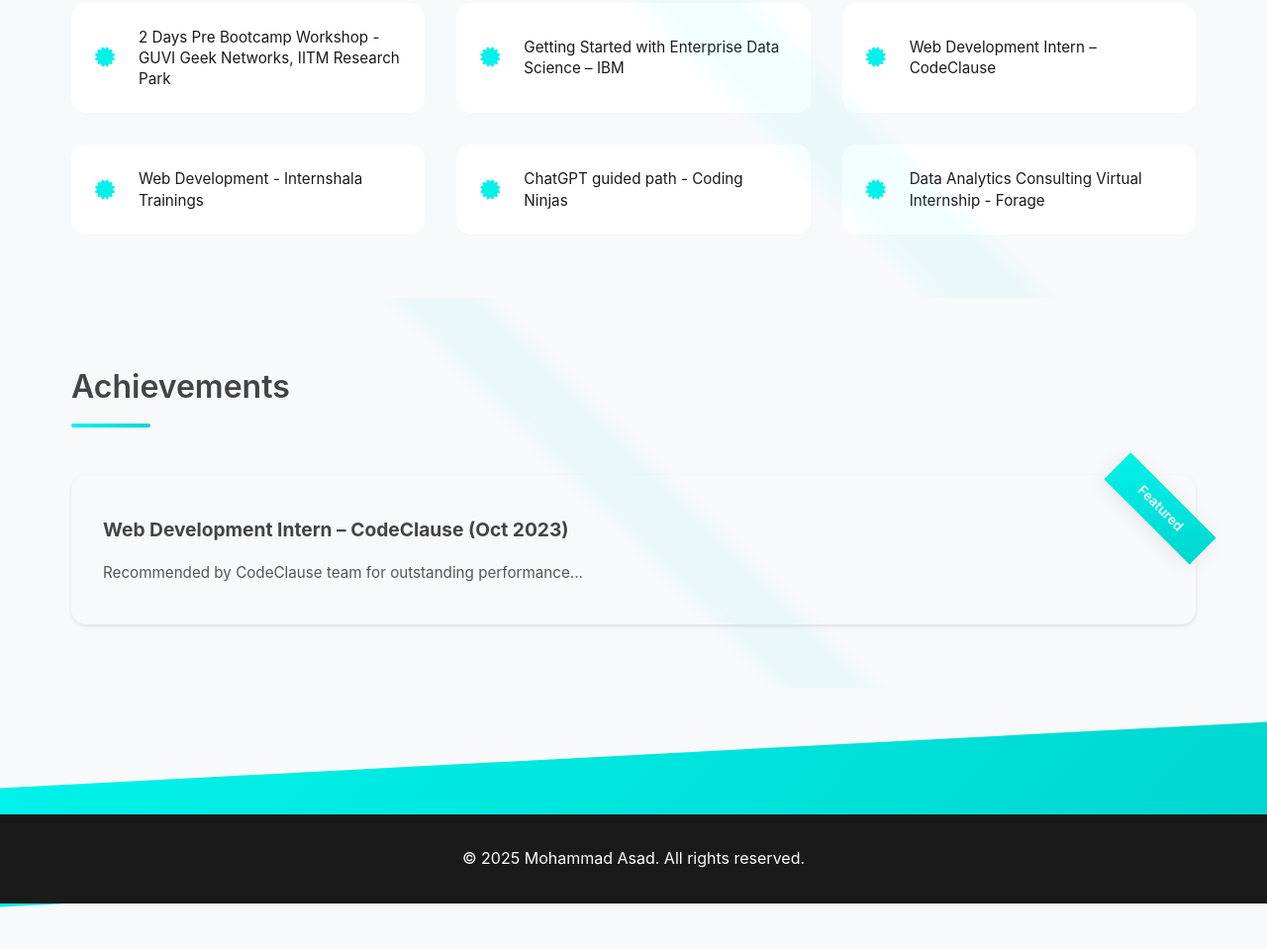
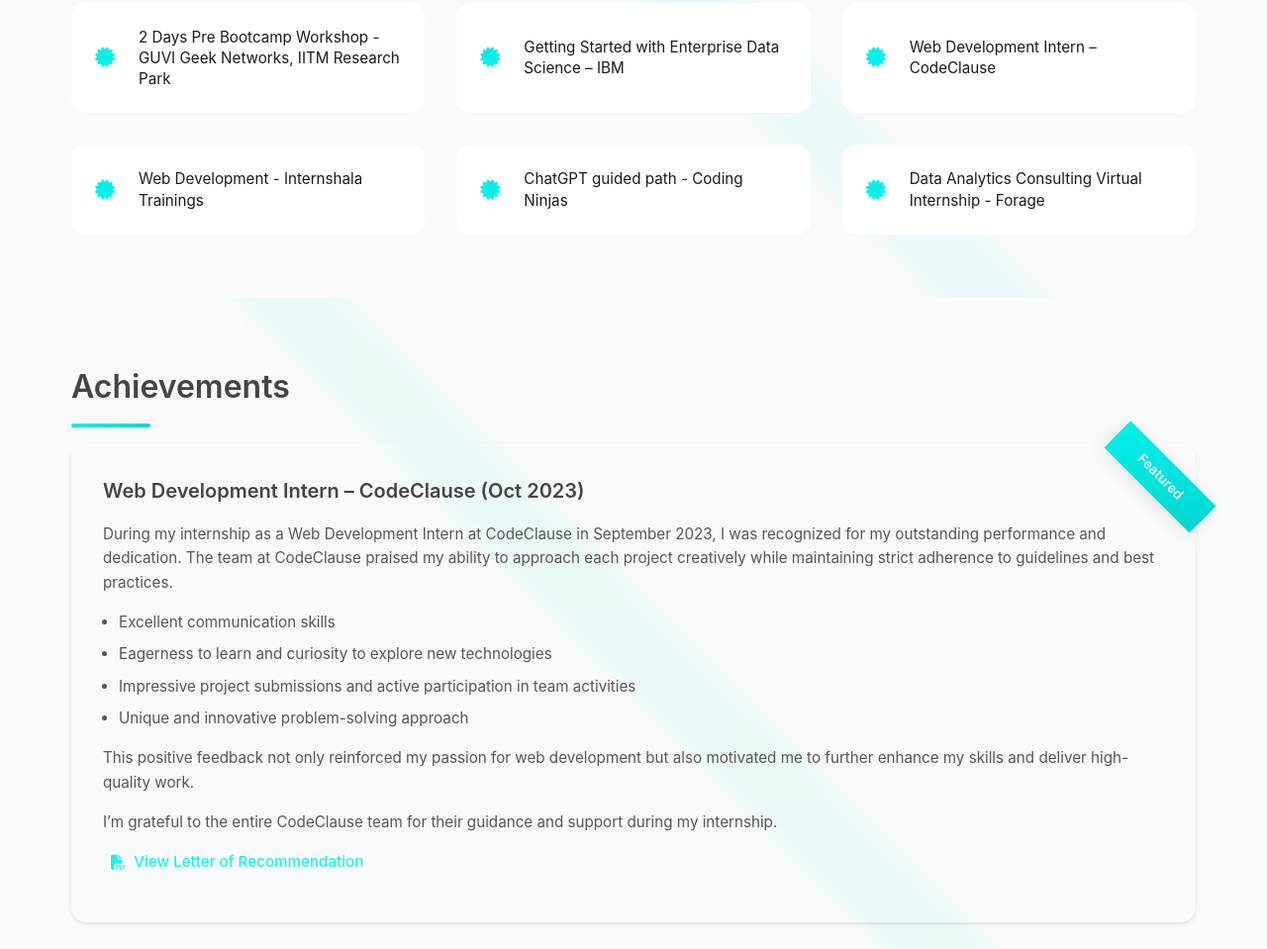
Before and after one commit to mohdasad05/my-portfolio, a plain HTML site: page index.html in a window 1280 px wide. Shown: the part 6973-7932 px from the top of the page at 99% size. Before the commit the page ends 7890 px from the top, so only its background shows below. Drawn offline with Linux system fonts and the light colour scheme; a web font is replaced by a local one.

Commit message:
Added certificates and projects link

```diff
--- a/index.html
+++ b/index.html
@@ -403,51 +403,51 @@
         <section id="certifications" class="certifications">
             <h2>Certifications</h2>
             <div class="certifications-grid">
-                <div class="certification-item">
+                <div class="certification-item" onclick="window.open('certificates/tableau-certificate.pdf', '_blank')">
                     <i class="fas fa-certificate"></i>
                     <span>Tableau – Internshala Trainings</span>
                 </div>
-                <div class="certification-item">
+                <div class="certification-item" onclick="window.open('certificates/ai-intern-certificate.pdf', '_blank')">
                     <i class="fas fa-certificate"></i>
                     <span>Artificial Intelligence Intern – Tech-A-Intern</span>
                 </div>
-                <div class="certification-item">
+                <div class="certification-item" onclick="window.open('certificates/data-science-certificate.pdf', '_blank')">
                     <i class="fas fa-certificate"></i>
                     <span>Data Science – Internshala Trainings</span>
                 </div>
-                <div class="certification-item">
+                <div class="certification-item" onclick="window.open('certificates/ml-intern-bharatintern.pdf', '_blank')">
                     <i class="fas fa-certificate"></i>
                     <span>Machine Learning Intern – BharatIntern</span>
                 </div>
-                <div class="certification-item">
+                <div class="certification-item" onclick="window.open('certificates/ml-internshala.pdf', '_blank')">
                     <i class="fas fa-certificate"></i>
                     <span>Machine Learning – Internshala Trainings</span>
                 </div>
-                <div class="certification-item">
+                <div class="certification-item" onclick="window.open('certificates/python-codsoft.pdf', '_blank')">
                     <i class="fas fa-certificate"></i>
                     <span>Python Programming Intern - CodSoft</span>
                 </div>
-                <div class="certification-item">
+                <div class="certification-item" onclick="window.open('certificates/guvi-bootcamp.pdf', '_blank')">
                     <i class="fas fa-certificate"></i>
                     <span>2 Days Pre Bootcamp Workshop - GUVI Geek Networks, IITM Research Park</span>
                 </div>
-                <div class="certification-item">
+                <div class="certification-item" onclick="window.open('certificates/ibm-data-science.pdf', '_blank')">
                     <i class="fas fa-certificate"></i>
                     <span>Getting Started with Enterprise Data Science – IBM</span>
                 </div>
-                <div class="certification-item">
+                <div class="certification-item" onclick="window.open('certificates/web-dev-codeclause.pdf', '_blank')">
                     <i class="fas fa-certificate"></i>
                     <span>Web Development Intern – CodeClause</span>
                 </div>
-                <div class="certification-item">
+                <div class="certification-item" onclick="window.open('certificates/web-dev-internshala.pdf', '_blank')">
                     <i class="fas fa-certificate"></i>
                     <span>Web Development - Internshala Trainings</span>
                 </div>
-                <div class="certification-item">
+                <div class="certification-item" onclick="window.open('certificates/chatgpt-coding-ninjas.pdf', '_blank')">
                     <i class="fas fa-certificate"></i>
                     <span>ChatGPT guided path - Coding Ninjas</span>
                 </div>
-                <div class="certification-item">
+                <div class="certification-item" onclick="window.open('certificates/data-analytics-forage.pdf', '_blank')">
                     <i class="fas fa-certificate"></i>
                     <span>Data Analytics Consulting Virtual Internship - Forage</span>
                 </div>
@@ -457,13 +457,32 @@
         <section id="achievements" class="achievements">
             <h2>Achievements</h2>
             <div class="achievement-item">
-                <div class="achievement-badge">Featured</div>
-                <div class="achievement-content">
-                    <h3>Web Development Intern – CodeClause (Oct 2023)</h3>
-                    <p>Recommended by CodeClause team for outstanding performance...</p>
-                </div>
+              <div class="achievement-badge">Featured</div>
+              <div class="achievement-content">
+                <h3>Web Development Intern – CodeClause (Oct 2023)</h3>
+                <p>
+                  During my internship as a Web Development Intern at CodeClause in September 2023, I was recognized for my outstanding performance and dedication. The team at CodeClause praised my ability to approach each project creatively while maintaining strict adherence to guidelines and best practices.
+                </p>
+                <ul>
+                  <li>Excellent communication skills</li>
+                  <li>Eagerness to learn and curiosity to explore new technologies</li>
+                  <li>Impressive project submissions and active participation in team activities</li>
+                  <li>Unique and innovative problem-solving approach</li>
+                </ul>
+                <p>
+                  This positive feedback not only reinforced my passion for web development but also motivated me to further enhance my skills and deliver high-quality work.
+                </p>
+                <p>
+                  I’m grateful to the entire CodeClause team for their guidance and support during my internship.
+                </p>
+                <p>
+                  <a href="certificates/lor-codeclause.pdf" target="_blank" class="lor-link">
+                    <i class="fas fa-file-pdf"></i> View Letter of Recommendation
+                  </a>
+                </p>
+              </div>
             </div>
-        </section>
+          </section>
     </main>
 
     <footer>
--- a/styles.css
+++ b/styles.css
@@ -666,11 +666,16 @@ nav {
     align-items: center;
     gap: 1.5rem;
     transition: all 0.3s ease;
+    position: relative;
+    cursor: pointer;
 }
 
 .certification-item:hover {
     transform: translateY(-5px);
     box-shadow: var(--shadow);
+    background: linear-gradient(to right, rgba(0, 242, 234, 0.05), rgba(0, 214, 208, 0.1));
+    border: 1px solid var(--primary);
+    transition: all 0.3s ease;
 }
 
 .certification-item i {
@@ -697,22 +702,17 @@ nav {
     font-size: 2rem;
     font-weight: 600;
     color: var(--text-color);
-}
-
-.achievements-grid {
-    display: grid;
-    grid-template-columns: repeat(auto-fit, minmax(300px, 1fr));
-    gap: 2rem;
+    margin-bottom: 2rem;
   }
 
   .achievement-item {
     background: var(--card-bg);
-    padding: 2.5rem 2rem;
+    padding: 2rem;
     border-radius: 15px;
     box-shadow: 0 2px 4px rgba(0, 0, 0, 0.1);
     position: relative;
     overflow: visible;
-    transition: all 0.3s ease;
+    transition: transform 0.3s ease, box-shadow 0.3s ease;
     border: 1px solid var(--border-color);
   }
 
@@ -742,7 +742,8 @@ nav {
   .achievement-item h3 {
     color: var(--text-color);
     margin-bottom: 1rem;
-    font-size: 1.2rem;
+    font-size: 1.25rem;
+    font-weight: 600;
   }
 
   .achievement-item p {
@@ -750,6 +751,36 @@ nav {
     opacity: 0.9;
     line-height: 1.6;
     font-size: 0.95rem;
+    margin-bottom: 1rem;
+  }
+
+  .achievement-item ul {
+    margin: 0 0 1rem 1rem;
+    padding: 0;
+    list-style-type: disc;
+    color: var(--text-color);
+    opacity: 0.9;
+    font-size: 0.95rem;
+  }
+
+  .achievement-item li {
+    margin-bottom: 0.5rem;
+  }
+
+  .lor-link {
+    display: inline-flex;
+    align-items: center;
+    gap: 0.5rem;
+    color: var(--primary);
+    text-decoration: none;
+    font-weight: 500;
+    margin-left: 0.5rem;
+    transition: all var(--transition-fast);
+  }
+
+  .lor-link:hover {
+    color: var(--accent);
+    transform: translateY(-2px);
   }
 
   .achievement-item:hover {
```
Also changed, not shown: 13 other files. Lines whose indentation alone changed are shown as unchanged.
